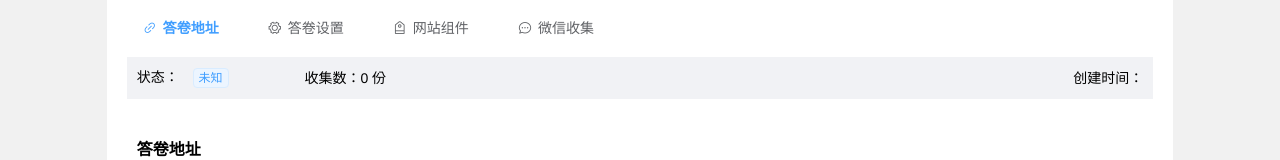
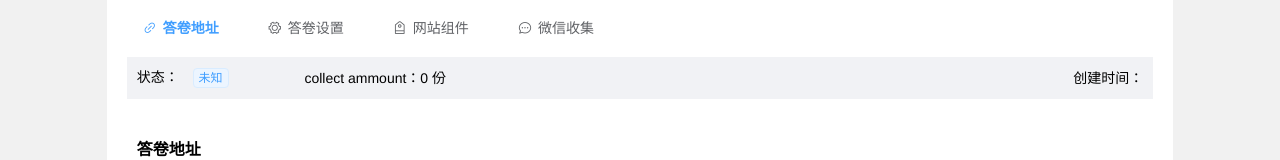
Before and after one commit to YuKiAndrew/survey_platfrom_front_end, a Vue app: page /#/dw/survey/c/url/1 in a window 1280 px wide. Shown: the part 242-402 px from the top of the page. Built offline with nearby package versions, Linux system fonts and the light colour scheme; no server answers.

Commit message:
change the language of this platform

```diff
--- a/src/components/common/DwSurveyDcsWrapper.vue
+++ b/src/components/common/DwSurveyDcsWrapper.vue
@@ -75,7 +75,7 @@
                   </div>
                 </el-col>
                 <el-col :span="4">
-                  <div>收集数：{{ survey.answerNum != null ? survey.answerNum : 0 }} 份</div>
+                  <div>collect ammount：{{ survey.answerNum != null ? survey.answerNum : 0 }} 份</div>
                 </el-col>
                 <el-col :span="16" style="text-align: right;">
                   创建时间：{{ survey.createDate }}
```
